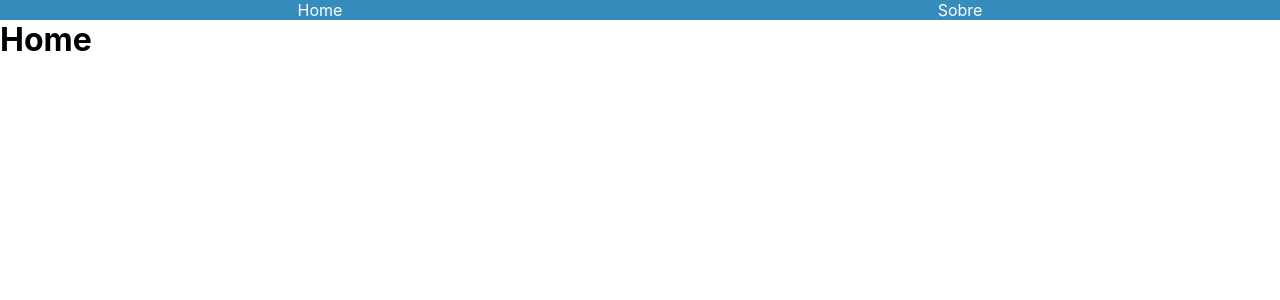
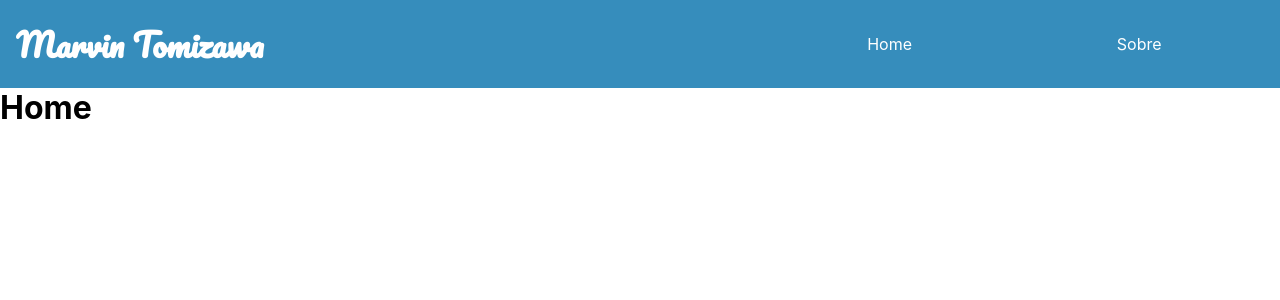
Before and after one commit to MarvinTomizawa/MarvinTomizawa.github.io, a React (Create React App) app: page / in a window 1280 px wide. Shown: the top 300 px of the page. Built offline with nearby package versions, Linux system fonts and the light colour scheme.

Commit message:
Adicionado um estilo inicial no cabeçalho

```diff
--- a/public/index.html
+++ b/public/index.html
@@ -3,6 +3,7 @@
   <head>
     <meta charset="utf-8" />
     <link rel="icon" href="%PUBLIC_URL%/favicon.ico" />
+    <link href="https://fonts.googleapis.com/css?family=Pacifico|Roboto:100,300,400,500,700,900" rel="stylesheet">
     <meta name="viewport" content="width=device-width, initial-scale=1" />
     <meta name="theme-color" content="#000000" />
     <meta
--- a/src/App.tsx
+++ b/src/App.tsx
@@ -17,8 +17,9 @@ class App extends React.Component {
   ];
 
   mapRoutes() {
-    return this.routes.map((route) => (
+    return this.routes.map((route, index) => (
       <Route
+        key={index}
         path={route.path}
         exact={route.exact}
         component={route.component}
--- a/src/components/Header/Header.tsx
+++ b/src/components/Header/Header.tsx
@@ -1,7 +1,7 @@
 import * as React from "react";
 import { Link } from "react-router-dom";
 import RouteModel from "../../models/RouteModel";
-import { HeaderWrapper, LinkList, LinkListItem } from "./HeaderStyles";
+import { HeaderTitle, HeaderWrapper, LinkList, LinkListItem } from "./HeaderStyles";
 
 interface HeaderProps {
   routes: RouteModel[];
@@ -11,8 +11,8 @@ class Header extends React.PureComponent<HeaderProps> {
   mapLinks() {
     return this.props.routes
       .filter((route) => route.show)
-      .map(route => (
-        <LinkListItem>
+      .map((route, index) => (
+        <LinkListItem key={index}>
           <Link to={route.path}>{route.description}</Link>
         </LinkListItem>
       ));
@@ -21,6 +21,7 @@ class Header extends React.PureComponent<HeaderProps> {
   render() {
     return (
       <HeaderWrapper>
+        <HeaderTitle>Marvin Tomizawa</HeaderTitle>
         <nav>
           <LinkList>{this.mapLinks()}</LinkList>
         </nav>
--- a/src/components/Header/HeaderStyles.ts
+++ b/src/components/Header/HeaderStyles.ts
@@ -2,7 +2,14 @@ import styled from "styled-components";
 import { getPalette } from "../Ui/Variables";
 
 export const HeaderWrapper = styled.header`
+  display: flex;
+  padding: 1rem;
+  justify-content: space-between;
+  align-items: center;
   background-color: ${({ theme }) => getPalette(theme).primaryColorAccent};
+  & nav{
+    width: 40%;
+  }
 `;
 
 export const LinkList = styled.ul`
@@ -18,7 +25,11 @@ export const LinkListItem = styled.li`
   }
 
   & a:hover {
-    border-bottom: 2px solid
-      ${({ theme }) => getPalette(theme).primaryColor};
+    border-bottom: 2px solid ${({ theme }) => getPalette(theme).primaryColor};
   }
 `;
+
+export const HeaderTitle = styled.h1`
+  font-family: Pacifico, cursive;
+  color: ${({ theme }) => getPalette(theme).text};
+`;
```
